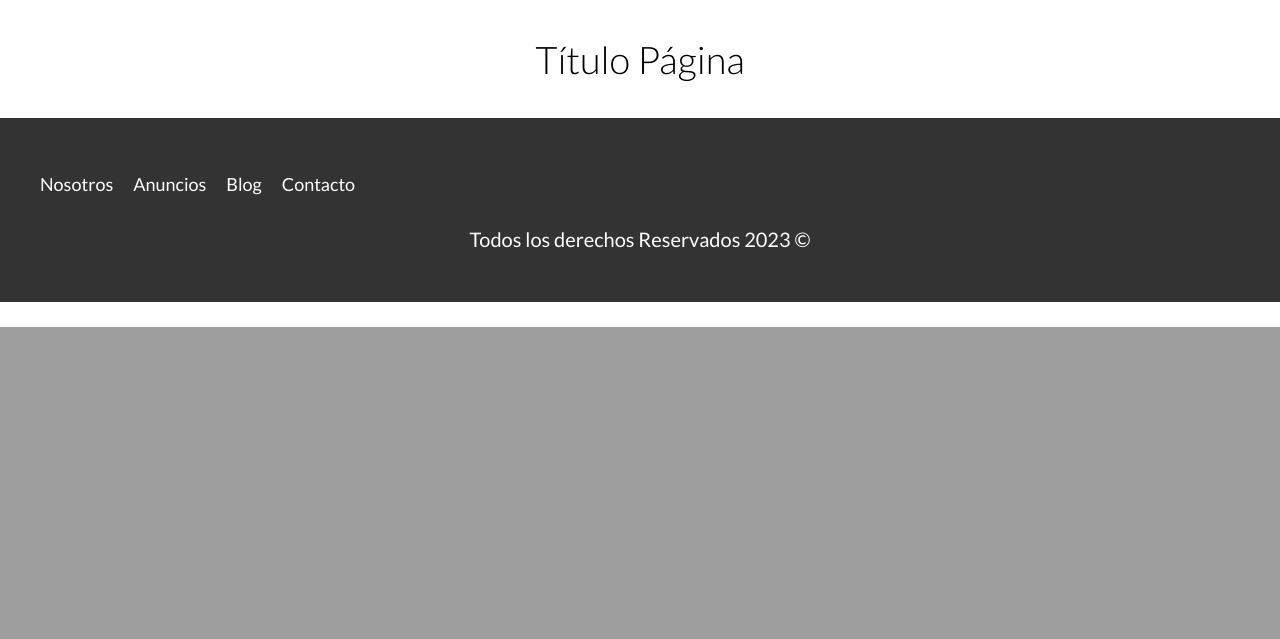
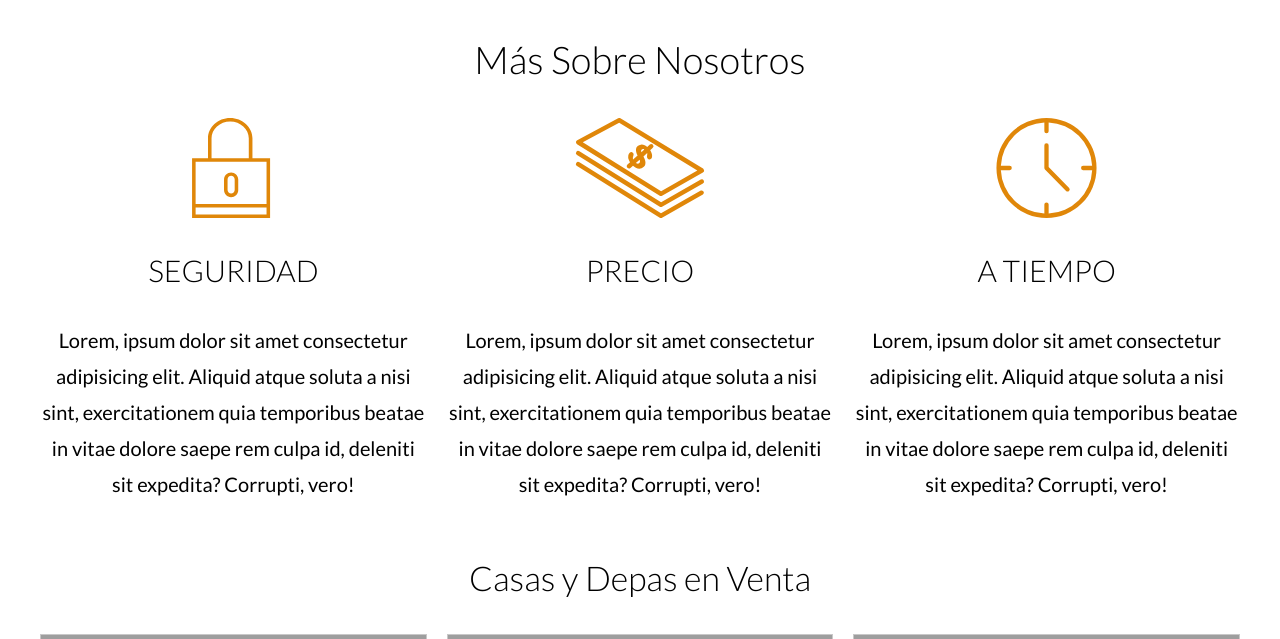
Before and after one commit to urban-calderon/bienes-raices, a PHP site: page / in a window 1280 px wide. Shown: the part 740-1379 px from the top of the page. Before the commit the page ends 1067 px from the top, so only its background shows below. Run offline with PHP 8.4, Linux system fonts and the light colour scheme; grey boxes are pictures that could not be loaded.

Commit message:
ADDED: create contact us graphic

```diff
--- /dev/null
+++ b/build/css/base/botones.css
@@ -0,0 +1,2 @@
+
+/*# sourceMappingURL=botones.css.map */
--- /dev/null
+++ b/build/css/layout/contactar.css
@@ -0,0 +1,2 @@
+
+/*# sourceMappingURL=contactar.css.map */
--- a/index.html
+++ b/index.html
@@ -29,8 +29,143 @@
     </header>
 
     <main class="contenedor seccion">
-        <h1>Título Página</h1>
+        <h1>Más Sobre Nosotros</h1>
+
+        <div class="iconos-nosotros">
+            <div class="icono">
+                <img src="build/img/icono1.svg" alt="Icono seguridad" loading="lazy">
+                <h3>Seguridad</h3>
+                <p>Lorem, ipsum dolor sit amet consectetur adipisicing elit. Aliquid atque soluta a nisi sint, exercitationem quia temporibus beatae in vitae dolore saepe rem culpa id, deleniti sit expedita? Corrupti, vero!</p>
+            </div>
+            <div class="icono">
+                <img src="build/img/icono2.svg" alt="Icono Precio" loading="lazy">
+                <h3>Precio</h3>
+                <p>Lorem, ipsum dolor sit amet consectetur adipisicing elit. Aliquid atque soluta a nisi sint, exercitationem quia temporibus beatae in vitae dolore saepe rem culpa id, deleniti sit expedita? Corrupti, vero!</p>
+            </div>
+            <div class="icono">
+                <img src="build/img/icono3.svg" alt="Icono Tiempo" loading="lazy">
+                <h3>A Tiempo</h3>
+                <p>Lorem, ipsum dolor sit amet consectetur adipisicing elit. Aliquid atque soluta a nisi sint, exercitationem quia temporibus beatae in vitae dolore saepe rem culpa id, deleniti sit expedita? Corrupti, vero!</p>
+            </div>
+        </div>
     </main>
+
+    <section class="seccion contenedor">
+        <h2>Casas y Depas en Venta</h2>
+        <div class="contenedor-anuncios">
+            <div class="anuncio">
+                <picture>
+                    <source srcset="build/img/anuncio1.webp" type="image/webp">
+                    <source srcset="build/img/anuncio1.jpg" type="image/jpeg">
+                    <img src="build/img/anuncio1.jpg" alt="anuncio">
+                </picture>
+
+                <div class="contenido-anuncio">
+                    <h3>Casas de Lujo en el Lago</h3>
+                    <p>Casa en el lago con excelente vista, acabados de lujo a un excelente precio</p>
+                    <p class="precio">$3,000,000</p>
+
+                    <ul class="iconos-caracteristicas">
+                        <li>
+                            <img src="build/img/icono_wc.svg" alt="icono wc">
+                            <p>3</p>
+                        </li>
+                        <li>
+                            <img src="build/img/icono_estacionamiento.svg" alt="icono estacionamiento">
+                            <p>1</p>
+                        </li>
+                        <li>
+                            <img src="build/img/icono_dormitorio.svg" alt="icono dormitorio">
+                            <p>4</p>
+                        </li>
+                    </ul>
+
+                    <a href="anuncio.html" class="boton-amarillo-block">
+                        Ver Propiedad
+                    </a>
+                </div><!-- .contenido-anuncio -->
+            </div> <!-- anuncio -->
+
+            <div class="anuncio">
+                <picture>
+                    <source srcset="build/img/anuncio2.webp" type="image/webp">
+                    <source srcset="build/img/anuncio2.jpg" type="image/jpeg">
+                    <img src="build/img/anuncio1.jpg" alt="anuncio">
+                </picture>
+
+                <div class="contenido-anuncio">
+                    <h3>Casa terminados de lujo</h3>
+                    <p>Casa en el lago con excelente vista, acabados de lujo a un excelente precio</p>
+                    <p class="precio">$3,000,000</p>
+
+                    <ul class="iconos-caracteristicas">
+                        <li>
+                            <img src="build/img/icono_wc.svg" alt="icono wc">
+                            <p>3</p>
+                        </li>
+                        <li>
+                            <img src="build/img/icono_estacionamiento.svg" alt="icono estacionamiento">
+                            <p>1</p>
+                        </li>
+                        <li>
+                            <img src="build/img/icono_dormitorio.svg" alt="icono dormitorio">
+                            <p>4</p>
+                        </li>
+                    </ul>
+
+                    <a href="anuncio.html" class="boton-amarillo-block">
+                        Ver Propiedad
+                    </a>
+                </div><!-- .contenido-anuncio -->
+            </div> <!-- anuncio -->
+
+            <div class="anuncio">
+                <picture>
+                    <source srcset="build/img/anuncio3.webp" type="image/webp">
+                    <source srcset="build/img/anuncio3.jpg" type="image/jpeg">
+                    <img src="build/img/anuncio1.jpg" alt="anuncio">
+                </picture>
+
+                <div class="contenido-anuncio">
+                    <h3>Casa con alberca</h3>
+                    <p>Casa en el lago con excelente vista, acabados de lujo a un excelente precio</p>
+                    <p class="precio">$3,000,000</p>
+
+                    <ul class="iconos-caracteristicas">
+                        <li>
+                            <img src="build/img/icono_wc.svg" alt="icono wc">
+                            <p>3</p>
+                        </li>
+                        <li>
+                            <img src="build/img/icono_estacionamiento.svg" alt="icono estacionamiento">
+                            <p>1</p>
+                        </li>
+                        <li>
+                            <img src="build/img/icono_dormitorio.svg" alt="icono dormitorio">
+                            <p>4</p>
+                        </li>
+                    </ul>
+
+                    <a href="anuncio.html" class="boton-amarillo-block">
+                        Ver Propiedad
+                    </a>
+                </div><!-- .contenido-anuncio -->
+            </div> <!-- anuncio -->
+
+        </div> <!-- .contenedor-anuncios -->
+
+        <div class="alinear-derecha">
+            <a href="anuncios.html" class="boton-verde">
+                Ver Todas
+            </a>
+        </div>
+    </section>
+
+    <section class="imagen-contacto">
+        <h2>Encuentra la casa de tus sueños</h2>
+        <p>Lena el formulario de contacto y un asesor se pondrá en contacto contigo a la brevedad</p>
+        <a href="contacto.html" class="boton-amarillo">Contactanos</a>
+    </section>
 
     <footer class="footer seccion">
         <div class="contenedor contenedor-footer">
--- a/src/scss/app.scss
+++ b/src/scss/app.scss
@@ -3,8 +3,12 @@
 @import 'base/mixins';
 @import 'base/globales';
 @import 'base/utilidades';
+@import 'base/botones';
 
 /* UI */
 @import 'layout/header';
 @import 'layout/footer';
 @import 'layout/navegacion';
+@import 'layout/iconos';
+@import 'layout/anuncios';
+@import 'layout/contactar';
--- /dev/null
+++ b/src/scss/base/_botones.scss
@@ -0,0 +1,11 @@
+.boton-amarillo {
+    @include boton($amarillo, inline-block);
+}
+
+.boton-amarillo-block {
+    @include boton($amarillo, block);
+}
+
+.boton-verde {
+    @include boton($verde, inline-block);
+}
--- a/src/scss/base/_mixins.scss
+++ b/src/scss/base/_mixins.scss
@@ -21,3 +21,18 @@
     gap: $espaciado;
     grid-template-columns: repeat($columnas, 1fr);
 }
+
+@mixin boton($bgColor, $display) {
+    background-color: $bgColor;
+    color: $blanco;
+    font-weight: $bold;
+    text-decoration: none;
+    padding: 1rem 3rem;
+    text-align: center;
+    margin-top: $separacion / 2;
+    display: $display;
+
+    &:hover {
+        background-color: darken($bgColor, 5);
+    }
+}
--- a/src/scss/base/_utilidades.scss
+++ b/src/scss/base/_utilidades.scss
@@ -5,3 +5,8 @@
 .contenido-centrado {
     max-width: 800px;
 }
+
+.alinear-derecha {
+    display: flex;
+    justify-content: flex-end;
+}
--- /dev/null
+++ b/src/scss/layout/_anuncios.scss
@@ -0,0 +1,42 @@
+@include tablet {
+    .contenedor-anuncios {
+        @include grid(3, 2rem);
+    }
+}
+
+.anuncio {
+    background-color: lighten($gris, 5);
+    border: 1px solid darken($gris, 10);
+
+    .contenido-anuncio {
+        padding: 2rem;
+    }
+
+    h3, p {
+        margin: 0;
+    }
+    .precio {
+        color: $verde;
+        font-weight: $bold;
+        font-size: 3rem;
+    }
+}
+
+.iconos-caracteristicas {
+    display: flex;
+    list-style: none;
+    padding: 0;
+
+    li {
+        flex: 1;
+        display: flex;
+
+        img {
+            flex: 0 0 3rem;
+            margin-right: 1rem;
+        }
+        p {
+            font-weight: $black;
+        }
+    }
+}
--- /dev/null
+++ b/src/scss/layout/_contactar.scss
@@ -0,0 +1,26 @@
+.no-webp .imagen-contacto {
+    background-image: url('../img/encuentra.jpg');
+}
+
+.webp .imagen-contacto {
+    background-image: url('../img/encuentra.webp');
+}
+
+.imagen-contacto {
+    background-position: center center;
+    background-size: cover;
+    padding: $separacion * 2 0;
+    display: flex;
+    flex-direction: column;
+    align-items: center;
+
+    h2 {
+        font-size: 4rem;
+        font-weight: $black;
+        color: $blanco;
+    }
+    p {
+        font-size: 1.8rem;
+        color: $blanco;
+    }
+}
--- a/src/scss/layout/_header.scss
+++ b/src/scss/layout/_header.scss
@@ -40,3 +40,9 @@
         max-width: 60rem;
     }
 }
+
+.navegacion {
+    a:hover  {
+        color: $verde;
+    }
+}
--- /dev/null
+++ b/src/scss/layout/_iconos.scss
@@ -0,0 +1,16 @@
+@include tablet {
+    .iconos-nosotros {
+        @include grid(3, 2rem)
+    }
+}
+
+.icono {
+    text-align: center;
+    img {
+        height: 10rem;
+    }
+
+    h3 {
+        text-transform: uppercase;
+    }
+}
```
Also changed, not shown: build/css/app.css, 3 other files.
